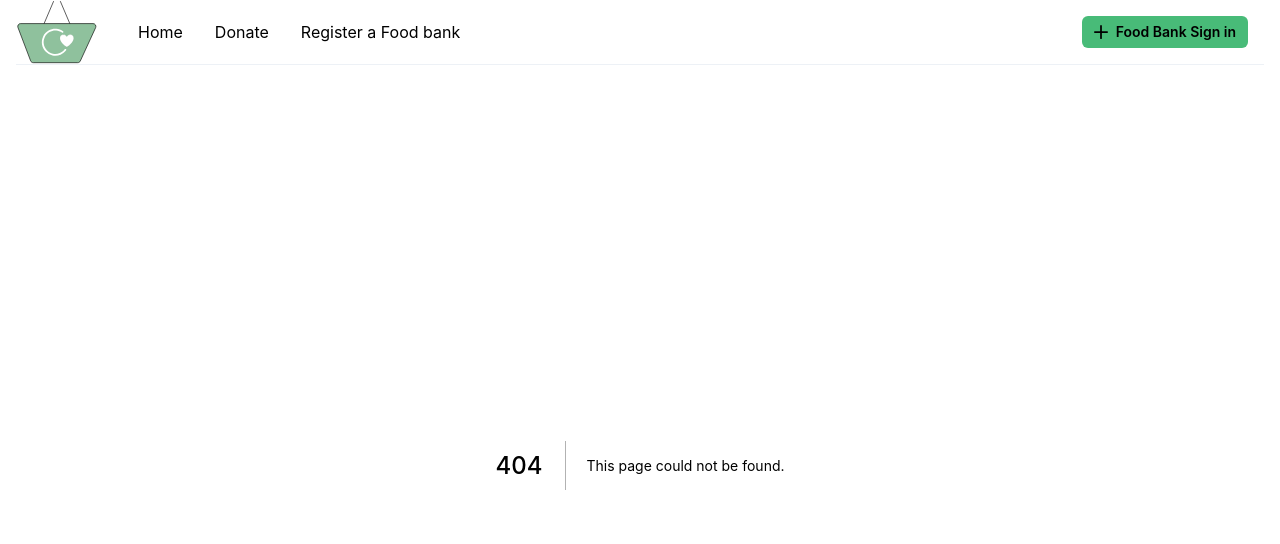
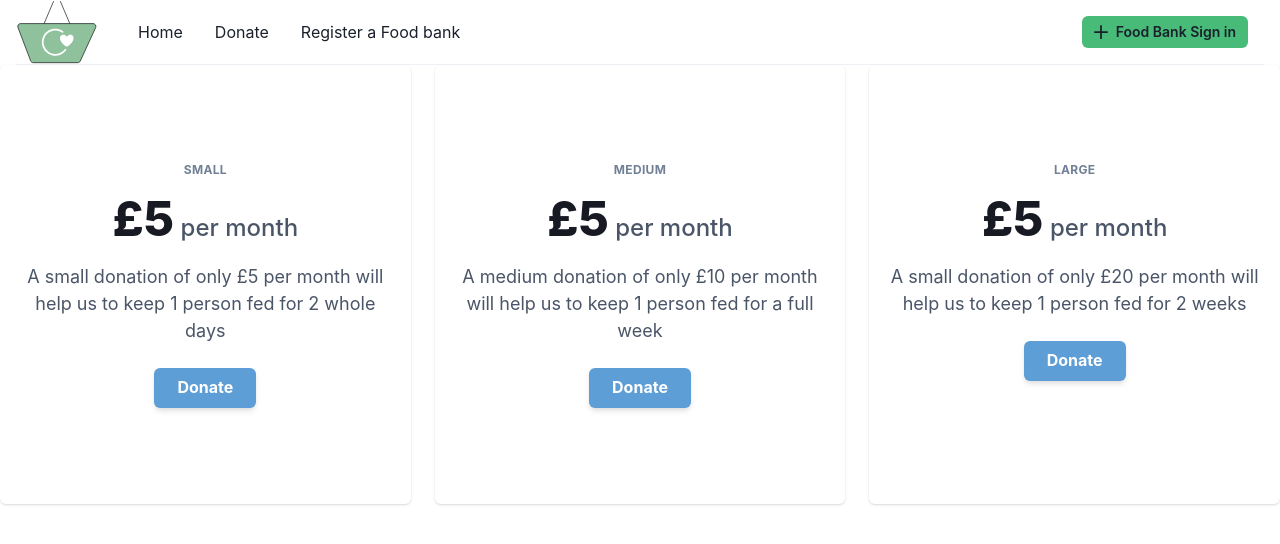
Before and after one commit to azy2k9/fund-my-foodbank, a Next.js app: page /donation-amount in a window 1280 px wide. Before the commit this address had no page. Shown: the top 544 px of the page. Built offline with nearby package versions, Linux system fonts and the light colour scheme.

Commit message:
donation amount page

```diff
--- /dev/null
+++ b/pages/donation-amount.tsx
@@ -0,0 +1,34 @@
+import { SimpleGrid } from '@chakra-ui/layout';
+import React from 'react';
+import Product from './components/product';
+
+const DonationAmount = () => {
+    const handleDonate = (plan: string) => {
+        console.log(plan);
+    };
+
+    return (
+        <SimpleGrid columns={[1, , 3]} gap='24px' mx='auto' textAlign={['left', , 'center']}>
+            <Product
+                name='small'
+                description='A small donation of only £5 per month will help us to keep 1 person fed for 2 whole days'
+                value={5}
+                onDonate={(plan: string) => handleDonate(plan)}
+            />
+            <Product
+                name='medium'
+                description='A medium donation of only £10 per month will help us to keep 1 person fed for a full week'
+                value={5}
+                onDonate={(plan: string) => handleDonate(plan)}
+            />
+            <Product
+                name='large'
+                description='A small donation of only £20 per month will help us to keep 1 person fed for 2 weeks'
+                value={5}
+                onDonate={(plan: string) => handleDonate(plan)}
+            />
+        </SimpleGrid>
+    );
+};
+
+export default DonationAmount;
```
